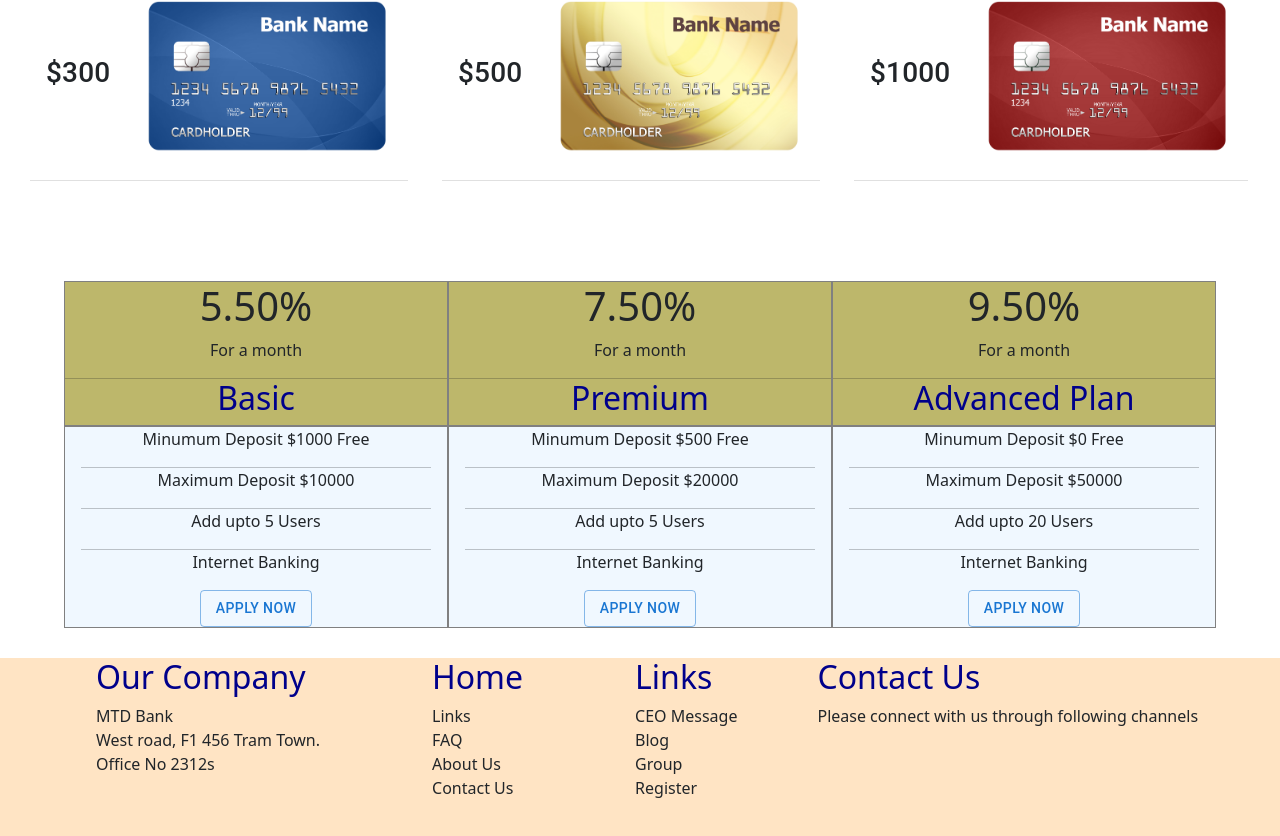
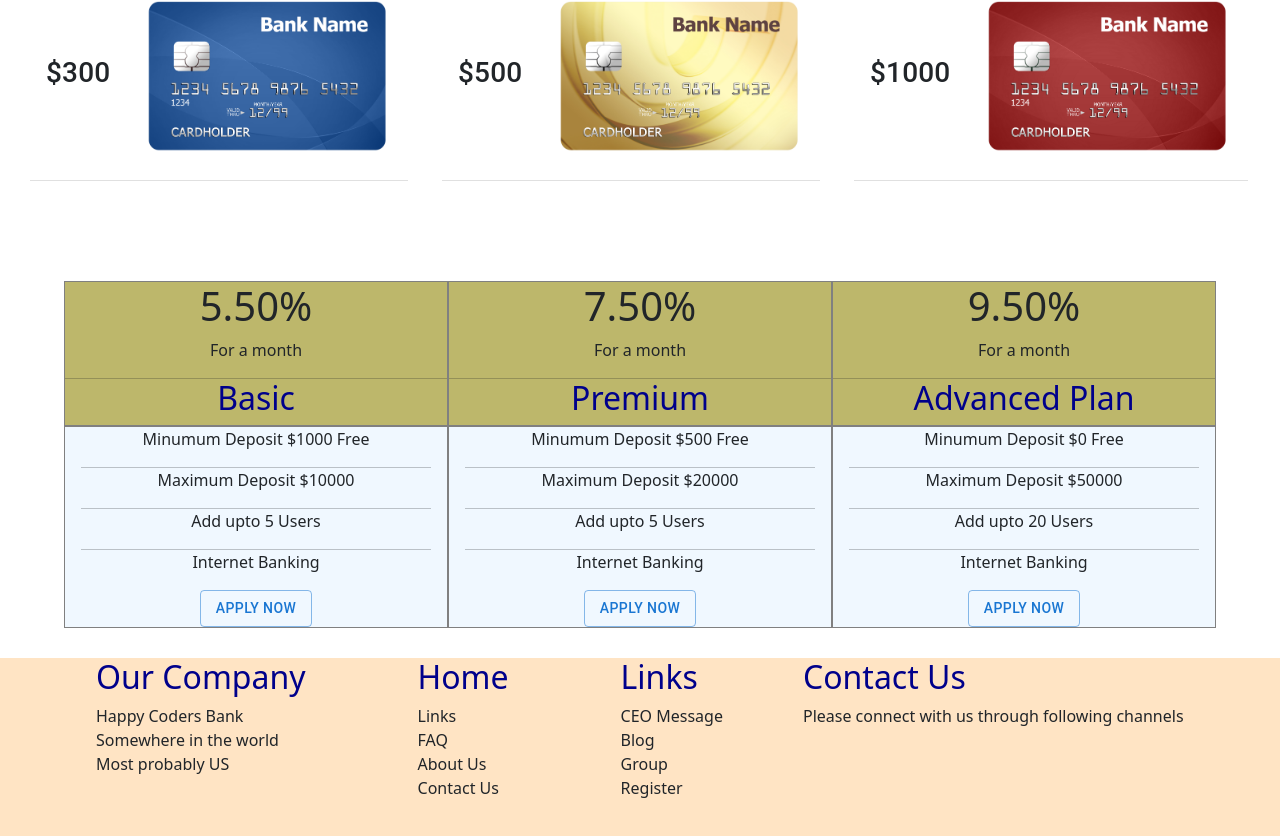
Before and after one commit to erajbabayev/happy-coders-bank-front-end, a React (Create React App) app: page / in a window 1280 px wide. Shown: the part 1355-2191 px from the top of the page. Built offline with nearby package versions, Linux system fonts and the light colour scheme.

Commit message:
main page is done

```diff
--- a/src/Footer/Footer.js
+++ b/src/Footer/Footer.js
@@ -11,9 +11,9 @@ function Footer() {
               <ul>
                 <h2>Our Company</h2>
 
-                <li>MTD Bank</li>
-                <li>West road, F1 456 Tram Town.</li>
-                <li>Office No 2312s</li>
+                <li>Happy Coders Bank</li>
+                <li>Somewhere in the world</li>
+                <li>Most probably US</li>
               </ul>
             </Grid>
             <Grid item sx={2}>
```
